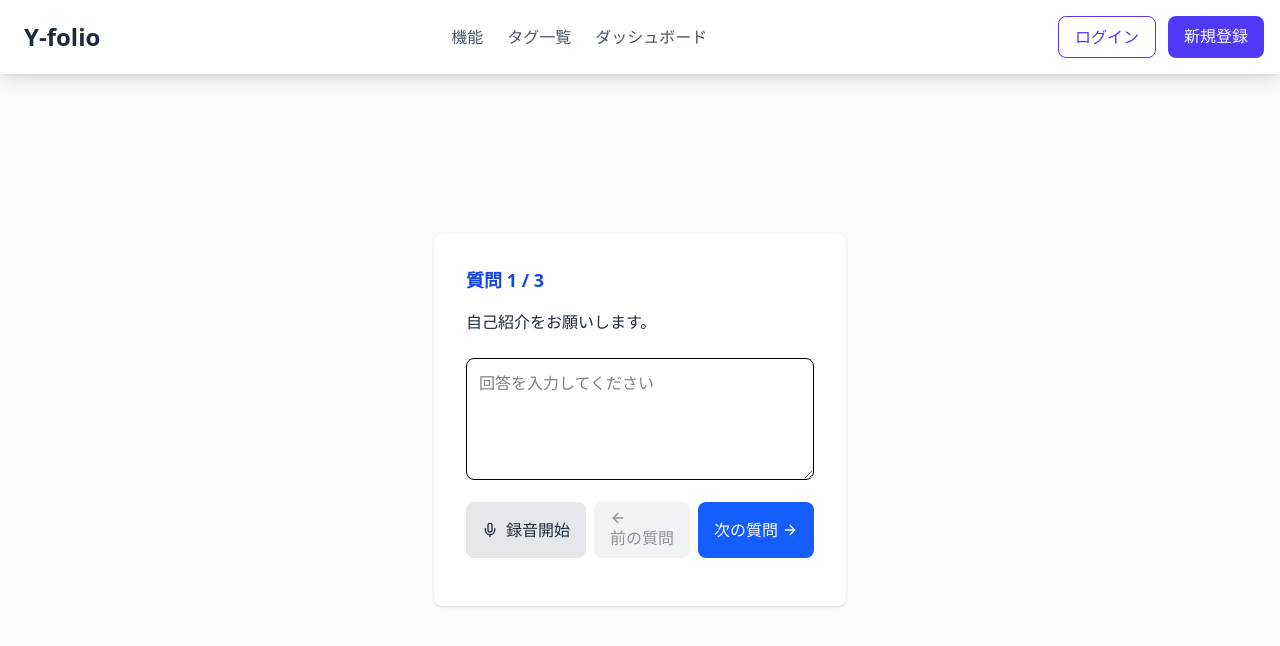
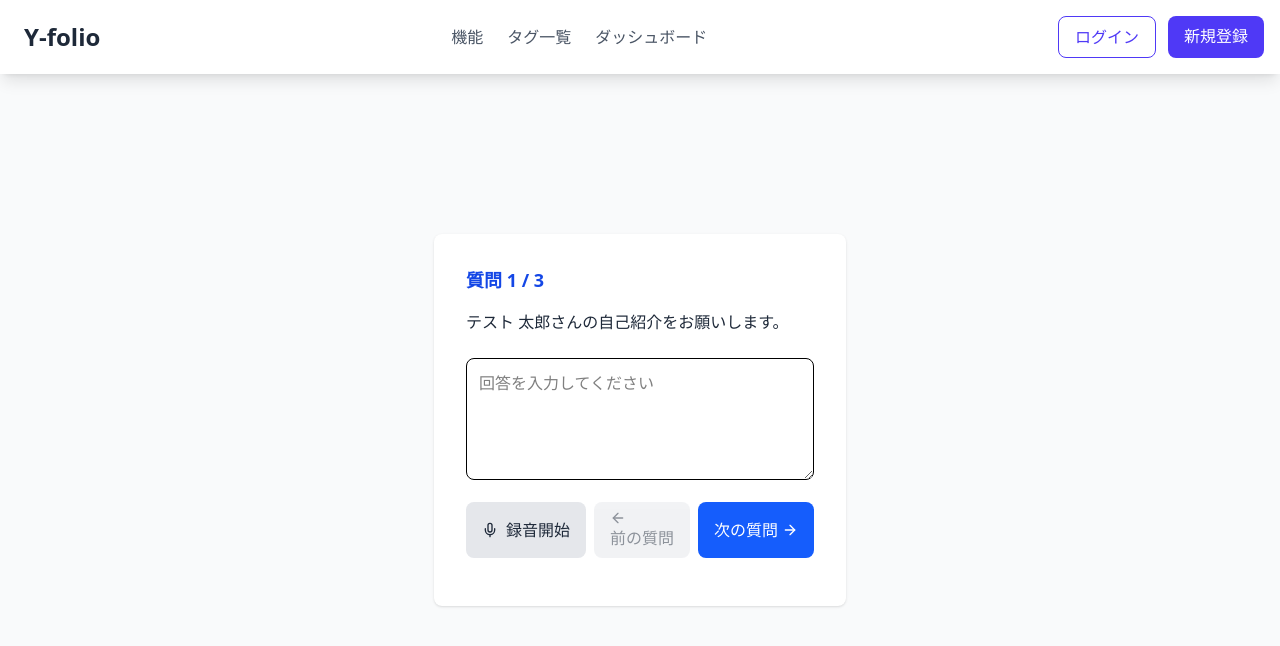
Before and after one commit to Ma2-take/y-folio-next, a Next.js app: page /interview in a window 1280 px wide. Both pictures are taken after a click on the button "面接を開始". Shown: the top 646 px of the page. Built offline with nearby package versions, Linux system fonts and the light colour scheme.

Commit message:
gemini用(APIはまだ未記載)

```diff
--- a/src/app/interview/page.tsx
+++ b/src/app/interview/page.tsx
@@ -3,13 +3,25 @@ import { useState } from "react";
 import InterviewSetup from "@/components/InterviewSetup";
 import InterviewSession from "@/components/InterviewSession";
 import InterviewResults from "@/components/InterviewResults";
+import { testUser } from "@/data/TestUser";
+import { testPortfolio } from "@/data/TestPortfolio";
+import { generateInterviewQuestions } from "@/lib/gemini";
 
 export default function InterviewPage() {
   const [step, setStep] = useState<'setup' | 'session' | 'result'>('setup');
+  const [questions, setQuestions] = useState<{ id: number; question: string }[]>([]);
+
+  // 面接開始時にAI質問生成
+  const handleStart = async () => {
+    const qs = await generateInterviewQuestions({ user: testUser, portfolio: testPortfolio });
+    setQuestions(qs);
+    setStep('session');
+  };
+
   return (
     <div className="min-h-screen bg-gray-50 flex items-center justify-center">
-      {step === 'setup' && <InterviewSetup onStart={() => setStep('session')} />}
-      {step === 'session' && <InterviewSession onFinish={() => setStep('result')} />}
+      {step === 'setup' && <InterviewSetup onStart={handleStart} />}
+      {step === 'session' && <InterviewSession onFinish={() => setStep('result')} questions={questions} />}
       {step === 'result' && <InterviewResults onRestart={() => setStep('setup')} />}
     </div>
   );
--- a/src/components/InterviewSession.tsx
+++ b/src/components/InterviewSession.tsx
@@ -2,21 +2,24 @@
 import { useState } from "react";
 import { Mic, MicOff, ArrowLeft, ArrowRight } from "lucide-react";
 
-const dummyQuestions = [
-  { id: 1, question: "自己紹介をお願いします。" },
-  { id: 2, question: "最近取り組んだプロジェクトについて教えてください。" },
-  { id: 3, question: "困難を乗り越えた経験を教えてください。" },
-];
+interface Question {
+  id: number;
+  question: string;
+}
 
-export default function InterviewSession({ onFinish }: { onFinish: () => void }) {
+export default function InterviewSession({ onFinish, questions }: { onFinish: () => void; questions: Question[] }) {
   const [index, setIndex] = useState(0);
   const [answer, setAnswer] = useState("");
   const [isRecording, setIsRecording] = useState(false);
 
+  if (!questions || questions.length === 0) {
+    return <div className="text-center text-gray-500">質問がありません</div>;
+  }
+
   return (
     <div className="max-w-lg mx-auto bg-white rounded-lg shadow p-8 mt-10">
-      <h3 className="text-lg font-semibold mb-4 text-blue-700">質問 {index + 1} / {dummyQuestions.length}</h3>
-      <p className="mb-6 text-gray-800">{dummyQuestions[index].question}</p>
+      <h3 className="text-lg font-semibold mb-4 text-blue-700">質問 {index + 1} / {questions.length}</h3>
+      <p className="mb-6 text-gray-800">{questions[index].question}</p>
       <textarea
         className="w-full p-3 border rounded-lg mb-4 focus:outline-blue-400"
         rows={4}
@@ -42,7 +45,7 @@ export default function InterviewSession({ onFinish }: { onFinish: () => void })
         <button
           className="px-4 py-2 bg-blue-600 text-white rounded-lg hover:bg-blue-700 disabled:opacity-50 flex items-center"
           onClick={() => {
-            if (index < dummyQuestions.length - 1) {
+            if (index < questions.length - 1) {
               setIndex(i => i + 1);
               setAnswer("");
             } else {
@@ -50,7 +53,7 @@ export default function InterviewSession({ onFinish }: { onFinish: () => void })
             }
           }}
         >
-          {index < dummyQuestions.length - 1 ? <>次の質問<ArrowRight className="w-4 h-4 ml-1" /></> : '面接を終了'}
+          {index < questions.length - 1 ? <>次の質問<ArrowRight className="w-4 h-4 ml-1" /></> : '面接を終了'}
         </button>
       </div>
     </div>
--- /dev/null
+++ b/src/lib/gemini.ts
@@ -0,0 +1,15 @@
+import { User } from "@/types/User";
+import { Portfolio } from "@/types/Portforio";
+
+// Gemini API連携用（ダミー実装）
+// 実際のAPI連携時は @google/generative-ai を利用
+
+export async function generateInterviewQuestions({ user, portfolio }: { user: User; portfolio: Portfolio }) {
+  // 実際はGemini APIにリクエストして質問を生成
+  // ここではダミーの質問リストを返す
+  return [
+    { id: 1, question: `${user.name}さんの自己紹介をお願いします。` },
+    { id: 2, question: `ポートフォリオで最も力を入れた経験について教えてください。` },
+    { id: 3, question: `今後どのようなキャリアを目指していますか？` },
+  ];
+}
```
